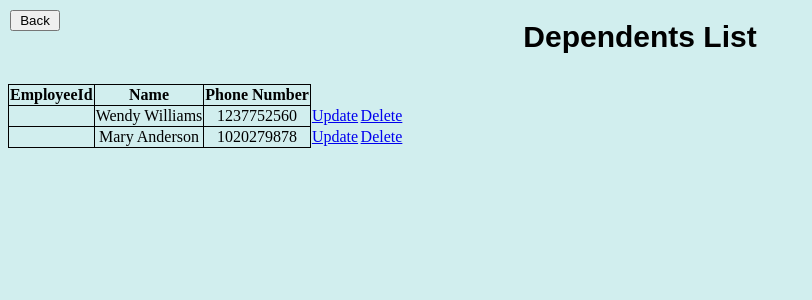
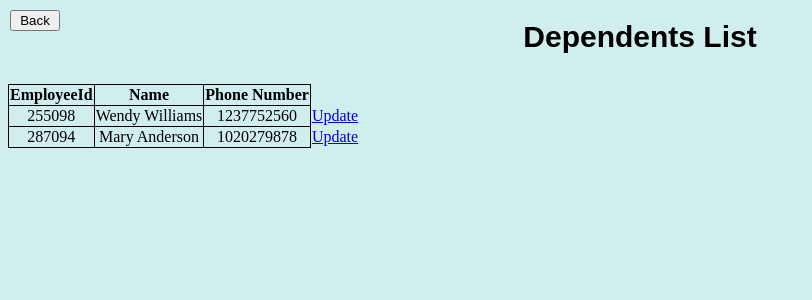
Before and after one commit to simran2684/Inventory-System-Tracker, a PHP site: page /dependentsList.php in a window 1280 px wide. Shown: the top 300 px of the page, without its empty margins (0-812 px from the left). Run offline with PHP 8.4, Linux system fonts and the light colour scheme; data comes from the database, SQL or seed files in the repository; data that the repository does not hold is empty.

Commit message:
Update dependentsList.php

```diff
--- a/website/dependentsList.php
+++ b/website/dependentsList.php
@@ -46,17 +46,12 @@
 
       ?>
         <tr>
-          <td class="attribute"><?php echo $row['employeeid'];?></td>
+          <td class="attribute"><?php echo $row['employeeId'];?></td>
           <td class="attribute"><?php echo $row['name']?></td>
           <td class="attribute"><?php echo $row['phoneNumber']?></td>
           <td>
             <div>
-              <a href="updateDependents.php?employeeid=<?php echo $row["employeeid"];?>">Update</a>
-            </div>
-          </td>
-          <td>
-           <div>
-              <a href="employeeDelete.php?employeeId=<?php echo $row["employeeId"];?>">Delete</a>
+              <a href="updateDependents.php?employeeId=<?php echo $row["employeeId"];?>">Update</a>
             </div>
           </td>
 
```
